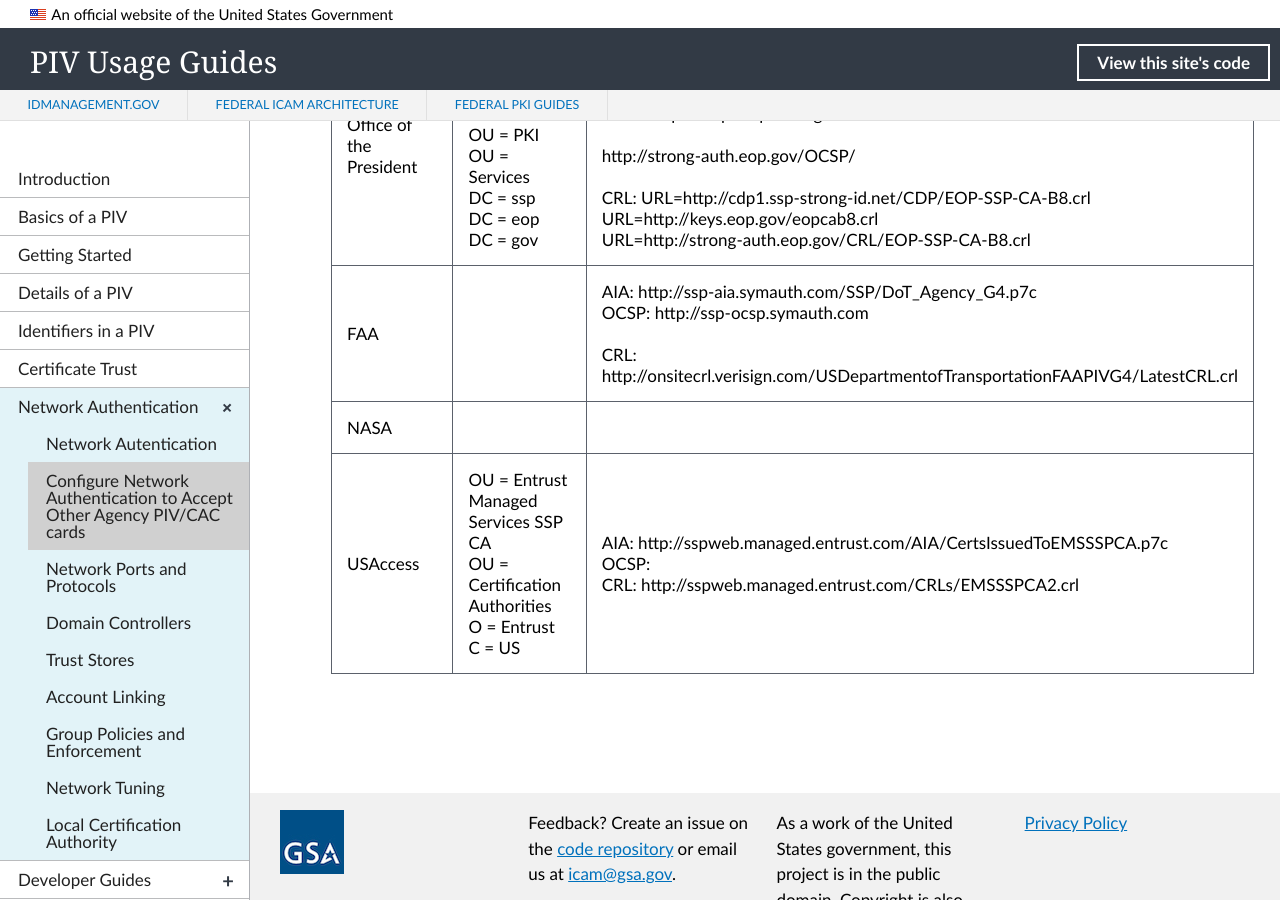
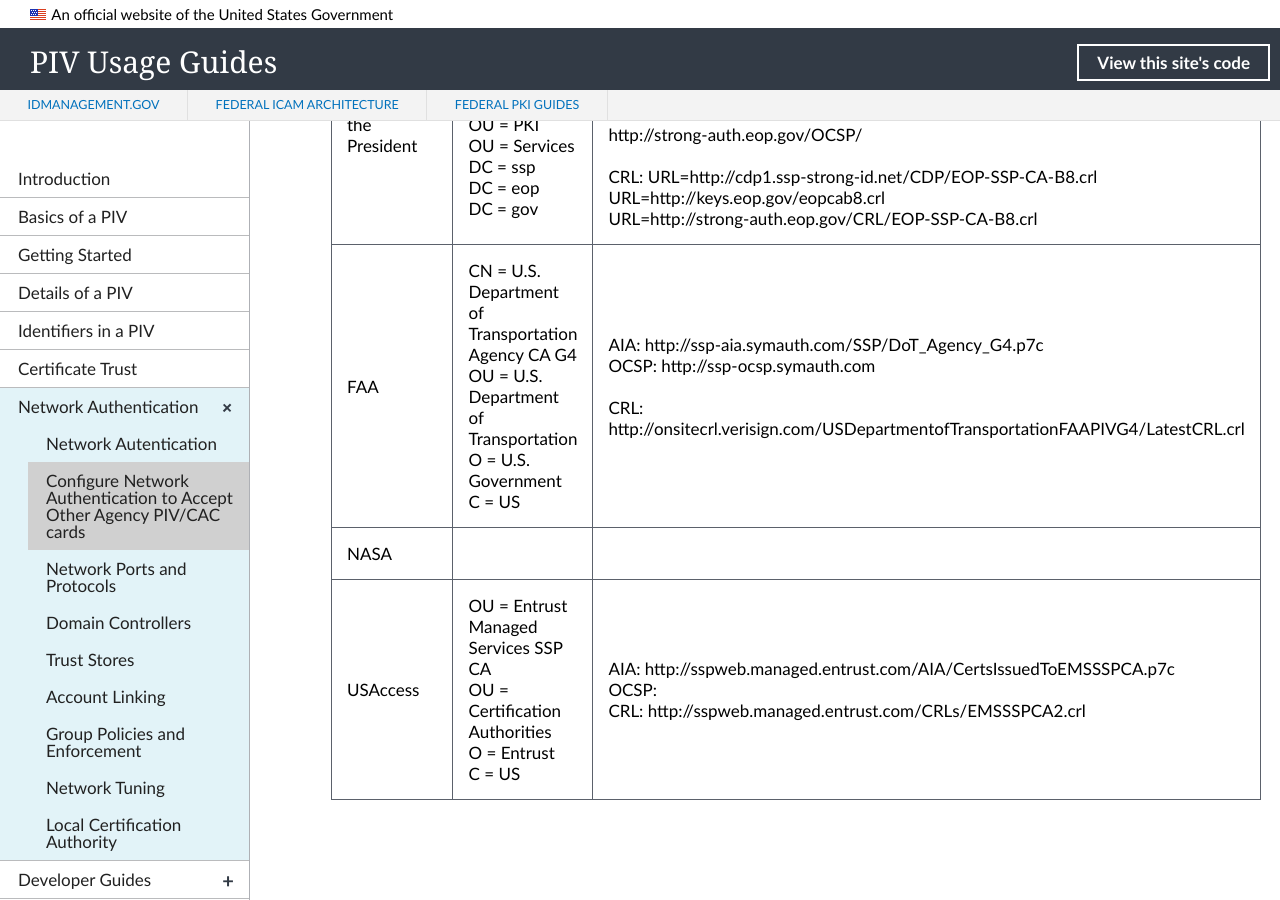
Before and after one commit to GSA/piv-guides, a Jekyll site: the page built from _networkconfig/11-all-agency-piv.md, in a window 1280 px wide and 900 px high, scrolled down 2138 px. Built offline with Jekyll 4.4.1, drawn with Linux system fonts in a browser that asks for light colours; nearby versions of some CDN libraries.

Commit message:
Update 11-all-agency-piv.md

```diff
--- a/_networkconfig/11-all-agency-piv.md
+++ b/_networkconfig/11-all-agency-piv.md
@@ -41,6 +41,6 @@
 |Department of State|CN = U.S. Department of State PIV CA<br/>CN = AIA<br/>CN = Public Key Services<br/>CN = Services<br/>CN = Configuration<br/>DC = state<br/>DC = sbu<br/>|AIA: http://crls.pki.state.gov/AIA/CertsIssuedToDoSPIVCA.p7c<br/><br/>OCSP: http://ocsp.pki.state.gov/OCSP/DoSOCSPResponder<br/><br/>CRL: http://crls.pki.state.gov/crls/DoSADPKIPIVCA.crl|
 |Entrust Federal SSP|Entrust Federal SSP||
 |Executive Office of the President|CN = Executive Office of the President CA-B8<br/>OU = PKI<br/>OU = Services<br/>DC = ssp<br/>DC = eop<br/>DC = gov<br/>|AIA: http://aia1.ssp-strong-id.net/CA/EOP-SSP-CA-B8.p7c<br/>http://keys.eop.gov/ca/eopcaB8.p7c<br/>http://strong-auth.eop.gov/ca/EOP-SSP-CA-B8.p7c<br/><br/>OCSP:http://ocsp1.ssp-strong-id.net/EOP-SSP-CA-B8/<br/><br/>http://strong-auth.eop.gov/OCSP/<br/><br/>CRL: URL=http://cdp1.ssp-strong-id.net/CDP/EOP-SSP-CA-B8.crl<br/>URL=http://keys.eop.gov/eopcab8.crl<br/>URL=http://strong-auth.eop.gov/CRL/EOP-SSP-CA-B8.crl<br/>|
-|FAA||AIA:  http://ssp-aia.symauth.com/SSP/DoT_Agency_G4.p7c<br/>OCSP:  http://ssp-ocsp.symauth.com<br/><br/>CRL:  http://onsitecrl.verisign.com/USDepartmentofTransportationFAAPIVG4/LatestCRL.crl|
+|FAA|CN = U.S. Department of Transportation Agency CA G4<br/>OU = U.S. Department of Transportation<br/>O = U.S. Government<br/>C = US|AIA:  http://ssp-aia.symauth.com/SSP/DoT_Agency_G4.p7c<br/>OCSP:  http://ssp-ocsp.symauth.com<br/><br/>CRL:  http://onsitecrl.verisign.com/USDepartmentofTransportationFAAPIVG4/LatestCRL.crl|
 |NASA|||
 |USAccess|OU = Entrust Managed Services SSP CA <br>OU = Certification Authorities<br> O = Entrust<br> C = US | AIA: http://sspweb.managed.entrust.com/AIA/CertsIssuedToEMSSSPCA.p7c<br> OCSP:<br>  CRL: http://sspweb.managed.entrust.com/CRLs/EMSSSPCA2.crl |
```
